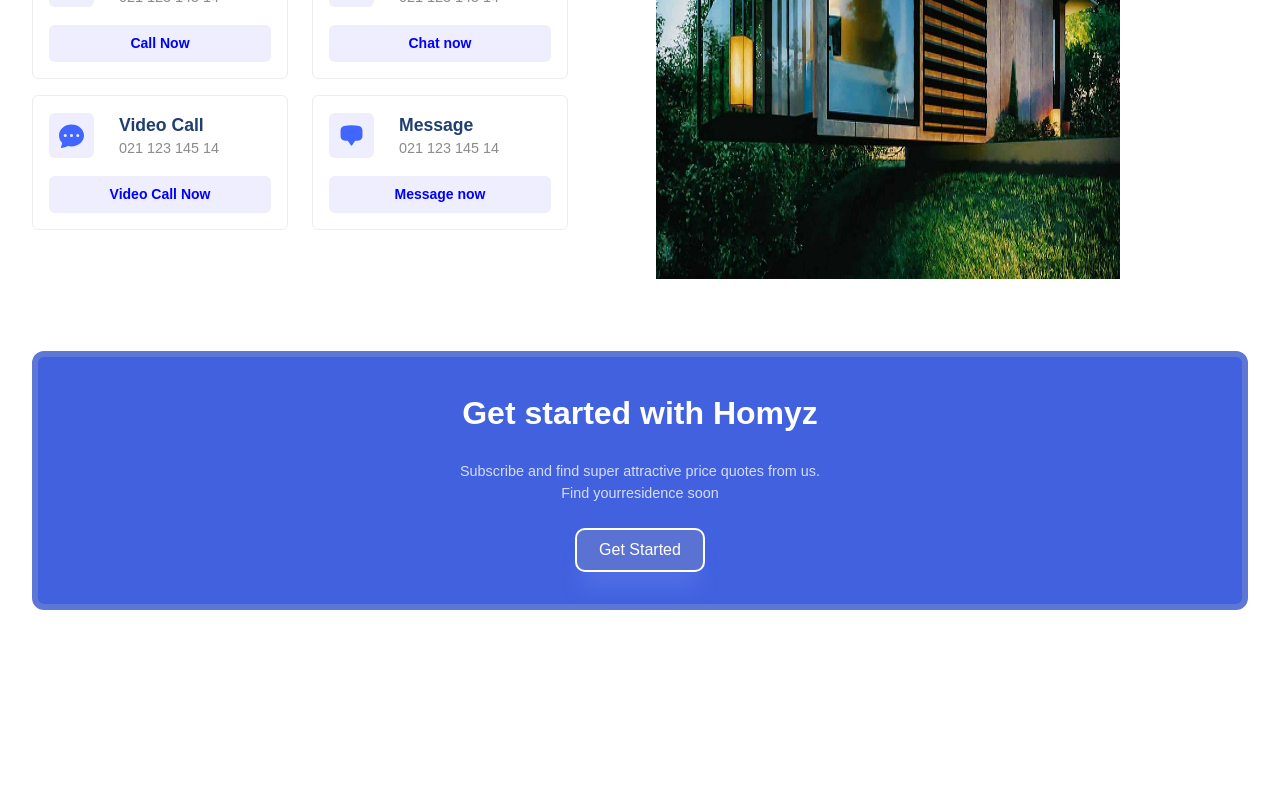
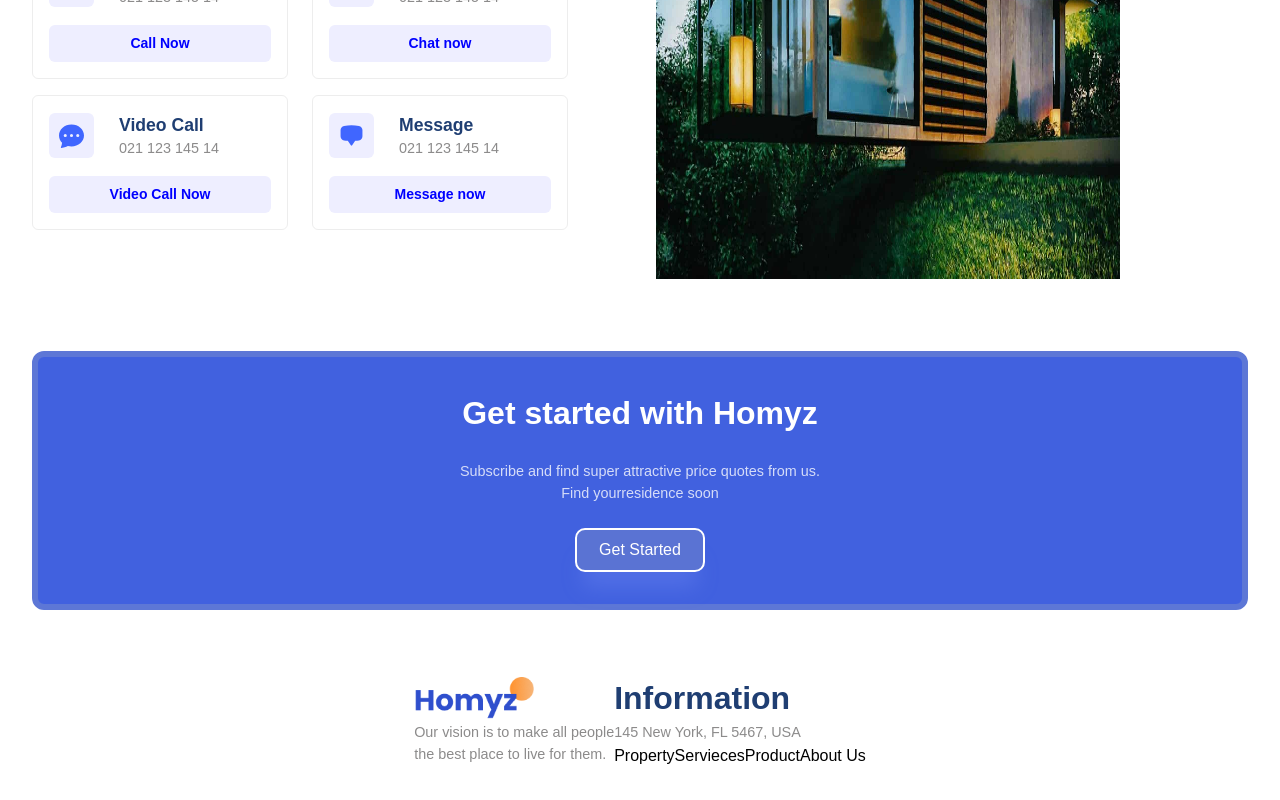
Before and after one commit to samirzjadhav/react-ecommerce-web, a Next.js app: page / in a window 1280 px wide. Shown: the part 2356-3156 px from the top of the page. Before the commit the page ends 2998 px from the top, so only its background shows below. Built offline with nearby package versions, Linux system fonts and the light colour scheme.

Commit message:
feat: footer container

```diff
--- a/src/pages/footer/footer.js
+++ b/src/pages/footer/footer.js
@@ -1,11 +1,32 @@
-import React from 'react'
+import React from "react";
 
 const footer = () => {
   return (
-    <div>
+    <div className="f-wrapper">
+      <div className="paddings innerWidth flexCenter f-container">
+        {/* Left side */}
+        <div className="flexColStart f-left">
+          <img src="./logo2.png" alt="" width={120} />
+          <div className="secondaryText">
+            Our vision is to make all people
+            <br />
+            the best place to live for them.
+          </div>
+        </div>
+        {/* Right side */}
+        <div className="flexColStart f-right">
+          <span className="primaryText">Information</span>
+          <span className="secondaryText">145 New York, FL 5467, USA</span>
+          <div className="flexCenter f-menu">
+            <span>Property</span>
+            <span>Servieces</span>
+            <span>Product</span>
+            <span>About Us</span>
+          </div>
+        </div>
+      </div>
+    </div>
+  );
+};
 
-    </div>
-  )
-}
-
-export default footer
+export default footer;
--- a/src/pages/index.js
+++ b/src/pages/index.js
@@ -6,7 +6,8 @@
 import Residencies from "./residencies/residencies.js";
 import Value from "./value/value.js";
 import Contact from "./contact/contact.js";
-import GetStarted from "./getstarted/getstarted.js";
+import GetStarted from "./getstarted/getStarted.js";
+import Footer from "./footer/footer.js";
 
 const inter = Inter({ subsets: ["latin"] });
 
@@ -20,6 +21,7 @@
       <Value />
       <Contact />
       <GetStarted />
+      <Footer />
     </div>
   );
 }
```
